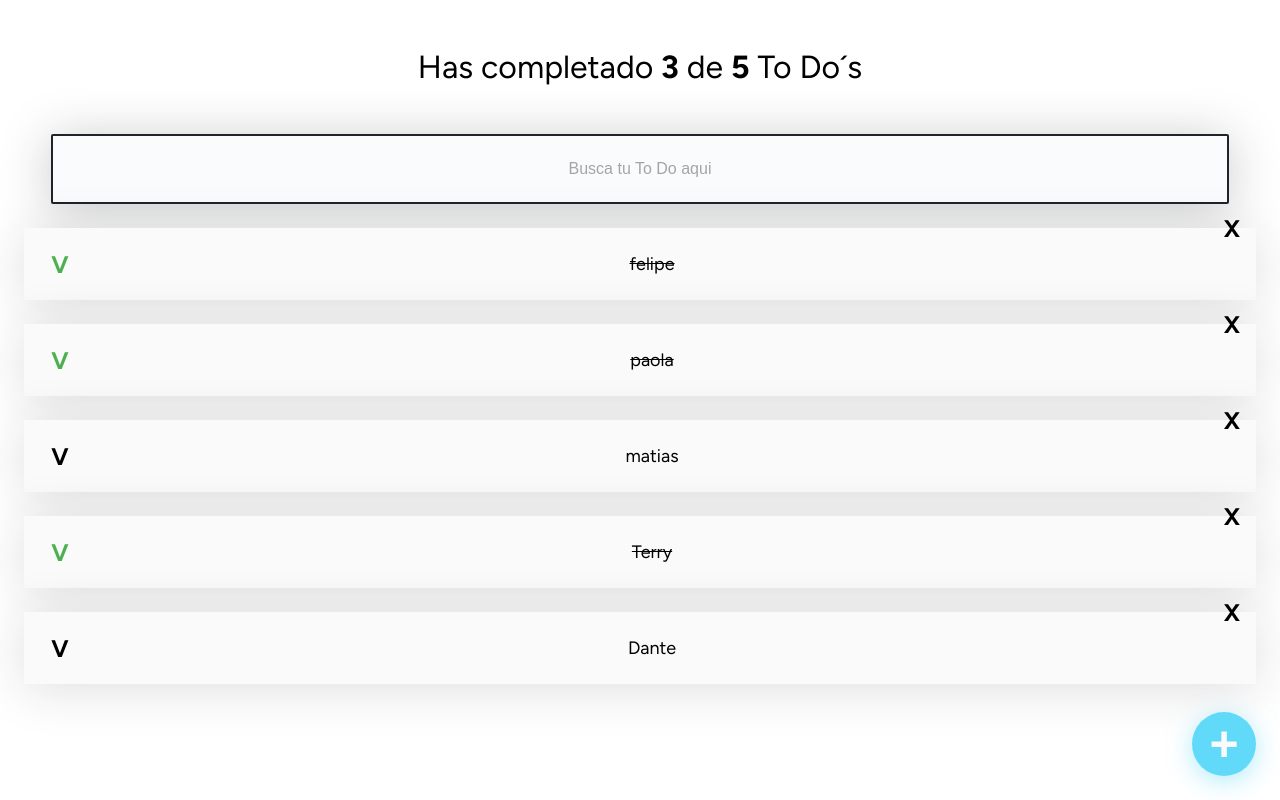
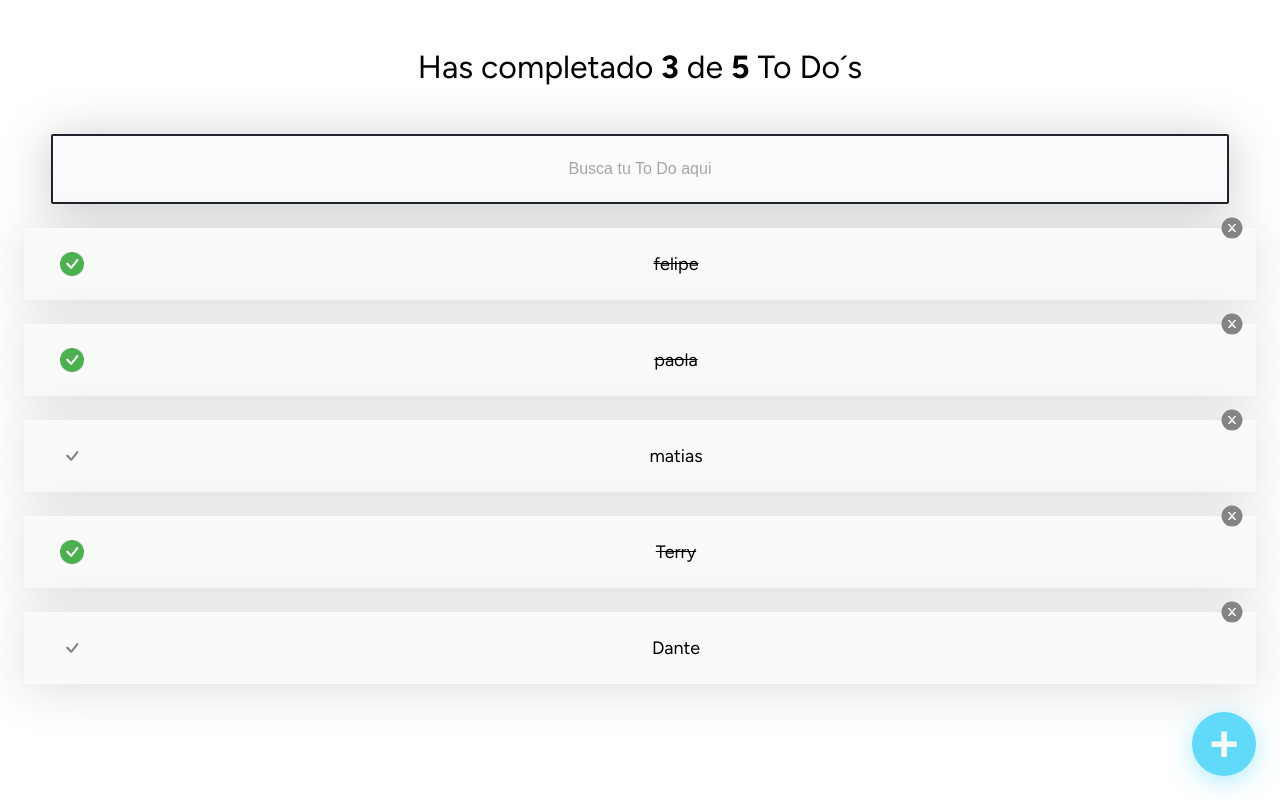
Before and after one commit to molano5858/to-do-list-react-project, a React (Create React App) app: page / in a window 1280 px wide. Built offline with nearby package versions, Linux system fonts and the light colour scheme.

Commit message:
adding icons to check, uncheck and delete icon as a components

```diff
--- a/package.json
+++ b/package.json
@@ -6,8 +6,10 @@
     "@testing-library/jest-dom": "^5.17.0",
     "@testing-library/react": "^13.4.0",
     "@testing-library/user-event": "^13.5.0",
+    "bootstrap-icons": "^1.11.3",
     "react": "^18.2.0",
     "react-dom": "^18.2.0",
+    "react-icons": "^4.12.0",
     "react-scripts": "5.0.1",
     "web-vitals": "^2.1.4"
   },
--- /dev/null
+++ b/src/components/CompleteIcon.jsx
@@ -0,0 +1,11 @@
+import React from "react"
+import './CompleteIcon.css'
+import { TodoIcon } from "./TodoIcon"
+
+function CompleteIcon({type,completeTodo}){
+    return(
+        <TodoIcon type={type} onClick={completeTodo}/>
+    )
+}
+
+export {CompleteIcon}
--- /dev/null
+++ b/src/components/DeleteIcon.jsx
@@ -0,0 +1,12 @@
+import React from "react"
+import { TodoIcon } from "./TodoIcon"
+import './DeleteIcon.css'
+
+function DeleteIcon({deleteTodo}){
+
+    return(
+        <TodoIcon  type={`delete`} onClick={deleteTodo}/>
+    )
+}
+
+export {DeleteIcon}
--- /dev/null
+++ b/src/components/TodoIcon.css
@@ -0,0 +1,3 @@
+.Icon-checked{
+    color: #4caf50;
+}
--- /dev/null
+++ b/src/components/TodoIcon.jsx
@@ -0,0 +1,21 @@
+import React from "react"
+import { BsCheck, BsCheckCircleFill  , } from "react-icons/bs";
+import { AiFillCloseCircle } from "react-icons/ai";
+import './TodoIcon.css'
+
+const iconTypes={
+    'checked':<BsCheckCircleFill /> ,
+    'unchecked':<BsCheck />,
+    'delete':<AiFillCloseCircle />,
+}
+
+
+function TodoIcon({type,onClick}){
+    return (
+        <span onClick={onClick} className={`Icon Icon-svg Icon-${type}`}>
+            {iconTypes[type]}
+        </span>
+    )
+}
+
+export {TodoIcon}
--- a/src/components/TodoItem.css
+++ b/src/components/TodoItem.css
@@ -28,7 +28,7 @@
   width: 48px;
   font-size: 24px;
   font-weight: bold;
-    /* background-color: #CCC; */
+  color: rgb(132, 132, 132);
 }
 
 .Icon-check {
--- a/src/components/TodoItem.jsx
+++ b/src/components/TodoItem.jsx
@@ -1,13 +1,17 @@
 import './TodoItem.css'
+import { DeleteIcon } from './DeleteIcon'
+import { CompleteIcon } from './CompleteIcon'
 
 function TodoItem ({todoName,completed,completeTodo, deleteTodo}){
     return (
         <li className='TodoItem'>
-            <span onClick={completeTodo} className={`Icon Icon-check ${completed ? 'Icon-check--active':null }`}>V</span>
+            <CompleteIcon type={completed?`checked`:'unchecked'} completeTodo={completeTodo} className={`Icon Icon-check Icon-check--active'`}/>
+            {/* <CompleteIcon type={'checked'} completeTodo={completeTodo} className={`Icon Icon-check ${completed ? 'Icon-check--active':null }`}/> */}
+            {/* <span onClick={completeTodo} className={`Icon Icon-check ${completed ? 'Icon-check--active':null }`}>v</span> */}
             <p className={`TodoItem-p ${completed?'TodoItem-p--complete':null}`}>{todoName}</p>
-            <span className='Icon Icon-delete' onClick={deleteTodo}>X</span>
+            <DeleteIcon deleteTodo={deleteTodo}/>
         </li>
     )
 }
 
-export {TodoItem}
+export {TodoItem }
```
Also changed, not shown: src/components/CompleteIcon.css (added), src/components/DeleteIcon.css (added), 1 other file (tests, documents, lock files or other folders). Lines whose indentation alone changed are shown as unchanged.
